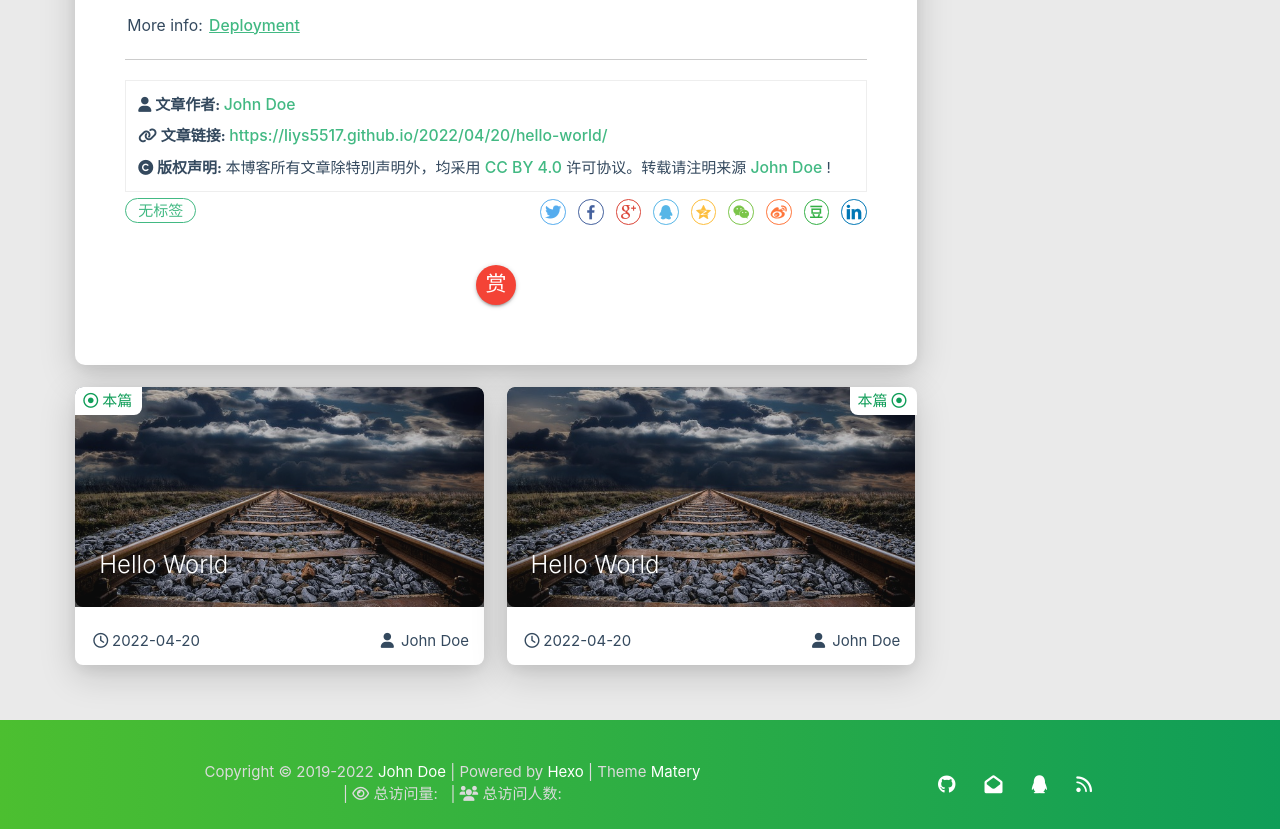
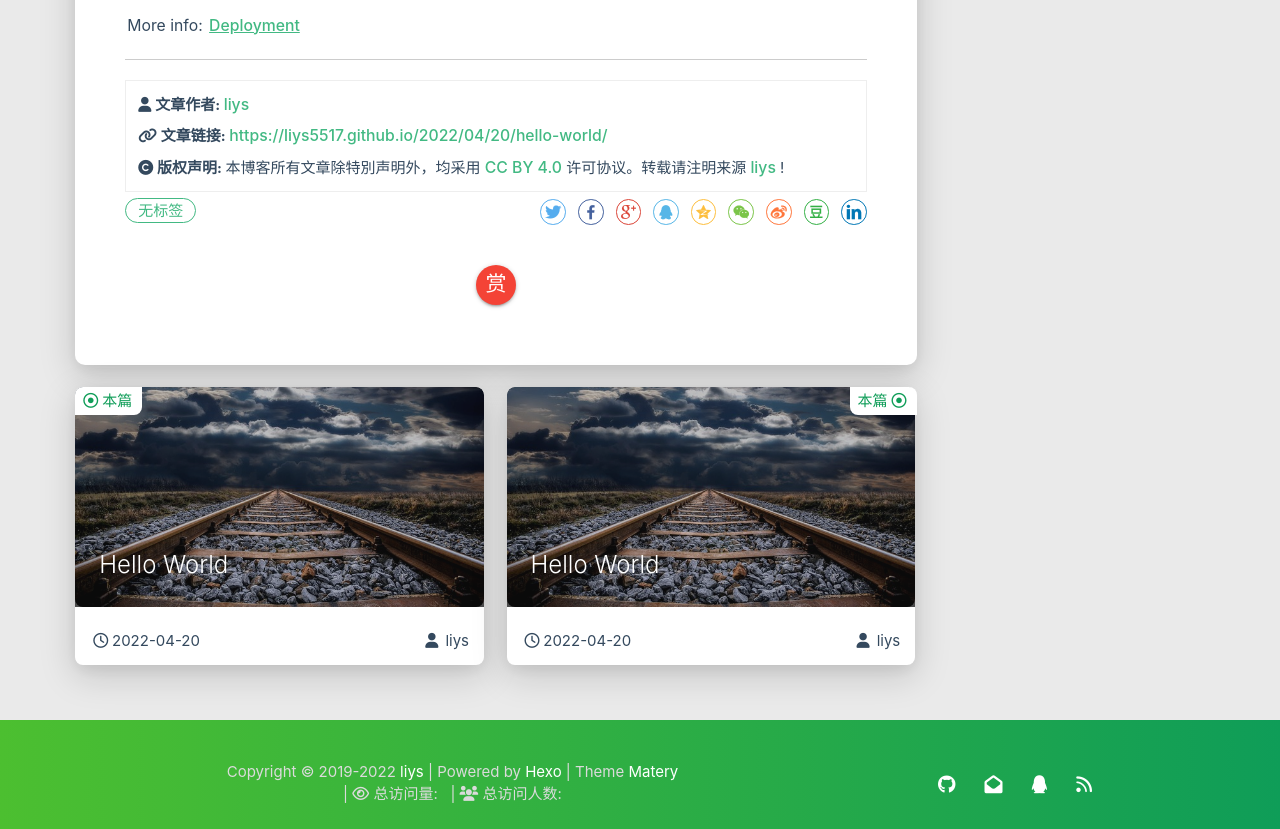
Before and after one commit to Lycoyas/liys5517.github.io, a plain HTML site: page 2022/04/20/hello-world/index.html in a window 1280 px wide. Shown: the part 1445-2274 px from the top of the page. Drawn offline with Linux system fonts and the light colour scheme; some packages are replaced by stand-ins of ours; no server answers; a script that the page names is missing.

Commit message:
Site updated: 2022-05-05 18:03:52

```diff
--- a/2022/04/20/hello-world/index.html
+++ b/2022/04/20/hello-world/index.html
@@ -4,7 +4,7 @@
 
 <head>
     <meta charset="utf-8">
-    <meta name="keywords" content="Hello World, Hexo">
+    <meta name="keywords" content="Hello World, Liys">
     <meta name="description" content="Welcome to Hexo! This is your very first post. Check documentation for more info. If you get any problems when using Hex">
     <meta http-equiv="X-UA-Compatible" content="IE=edge">
     <meta name="viewport" content="width=device-width, initial-scale=1.0, user-scalable=no">
@@ -19,7 +19,7 @@
 
 
 
-    <title>Hello World | Hexo</title>
+    <title>Hello World | Liys</title>
     <link rel="icon" type="image/png" href="/favicon.png">
 
     <link rel="stylesheet" type="text/css" href="/libs/awesome/css/all.min.css">
@@ -44,7 +44,7 @@
 
                     <img src="/medias/logo.png" class="logo-img" alt="LOGO">
 
-                    <span class="logo-span">Hexo</span>
+                    <span class="logo-span">Liys</span>
                 </a>
             </div>
 
@@ -143,7 +143,7 @@
 
         <img src="/medias/logo.png" class="logo-img circle responsive-img">
 
-        <div class="logo-name">Hexo</div>
+        <div class="logo-name">Liys</div>
         <div class="logo-desc">
 
             Never really desperate, only the lost of the soul.
@@ -492,7 +492,7 @@
                     </i>
                 </span>
                 <span class="reprint-info">
-                    <a href="/about" rel="external nofollow noreferrer">John Doe</a>
+                    <a href="/about" rel="external nofollow noreferrer">liys</a>
                 </span>
             </div>
             <div class="reprint__type">
@@ -515,7 +515,7 @@
                     本博客所有文章除特別声明外，均采用
                     <a href="https://creativecommons.org/licenses/by/4.0/deed.zh" rel="external nofollow noreferrer" target="_blank">CC BY 4.0</a>
                     许可协议。转载请注明来源
-                    <a href="/about" target="_blank">John Doe</a>
+                    <a href="/about" target="_blank">liys</a>
                     !
                 </span>
             </div>
@@ -738,7 +738,7 @@
                         <span class="publish-author">
 
                             <i class="fas fa-user fa-fw"></i>
-                            John Doe
+                            liys
 
                         </span>
                     </div>
@@ -776,7 +776,7 @@
                         <span class="publish-author">
 
                             <i class="fas fa-user fa-fw"></i>
-                            John Doe
+                            liys
 
                         </span>
                     </div>
@@ -963,7 +963,7 @@
 
                 <span id="year">2019-2022</span>
 
-            <a href="/about" target="_blank">John Doe</a>
+            <a href="/about" target="_blank">liys</a>
             |&nbsp;Powered by&nbsp;<a href="https://hexo.io/" target="_blank">Hexo</a>
             |&nbsp;Theme&nbsp;<a href="https://github.com/blinkfox/hexo-theme-matery" target="_blank">Matery</a>
             <br>
```
Also changed, not shown: archives/2022/04/index.html (+7 -7 lines), archives/2022/index.html (+7 -7 lines), archives/index.html (+7 -7 lines), index.html (+7 -7 lines).
